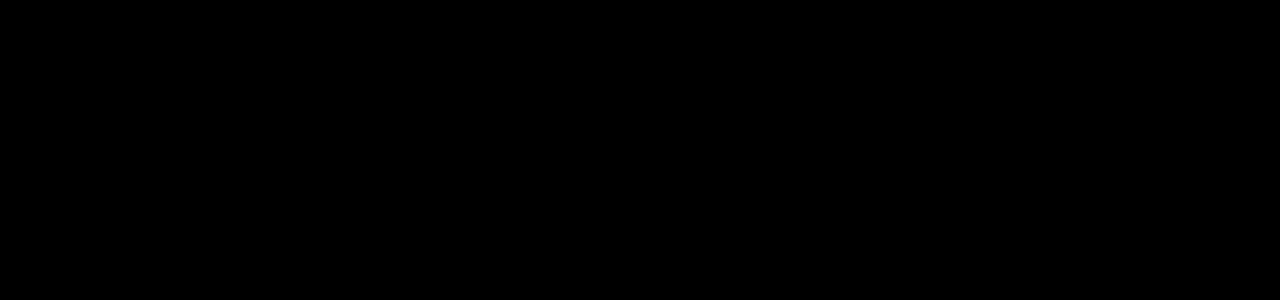
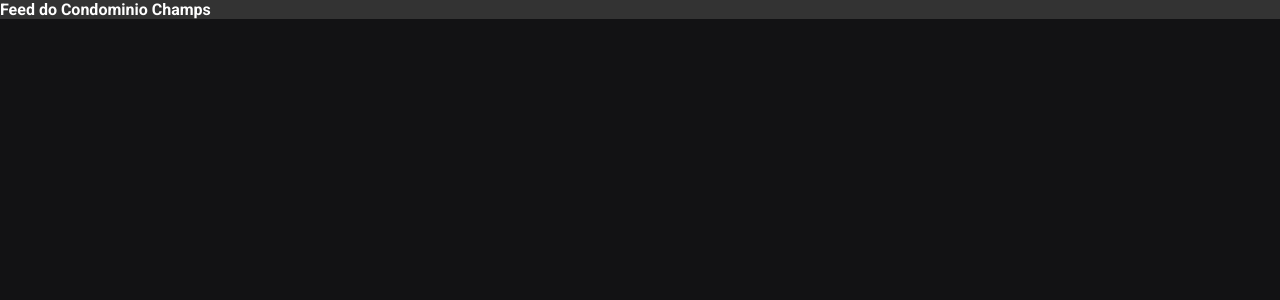
Before and after one commit to ralphbarros/champsapp, a React (Vite) app: page / in a window 1280 px wide. Shown: the top 300 px of the page. Built offline with nearby package versions, Linux system fonts and the light colour scheme.

Commit message:
System Update

```diff
--- a/index.html
+++ b/index.html
@@ -2,9 +2,17 @@
 <html lang="en">
   <head>
     <meta charset="UTF-8" />
+
+    <link rel="preconnect" href="https://fonts.googleapis.com" />
+    <link rel="preconnect" href="https://fonts.gstatic.com" crossorigin />
+
     <link rel="icon" type="image/svg+xml" href="/vite.svg" />
     <meta name="viewport" content="width=device-width, initial-scale=1.0" />
-    <title>Vitekssk + React</title>
+
+
+    <link href="https://fonts.googleapis.com/css2?family=Roboto:wght@400;700&display=swap" rel="stylesheet" />
+
+    <title>Champ's Feed</title>
   </head>
   <body>
     <div id="root"></div>
--- a/src/App.jsx
+++ b/src/App.jsx
@@ -1,16 +1,16 @@
-import { useState } from 'react'
 
-import './styles.css'
+import { Header } from './components/Header'
+import './global.css'
 
 
 function App() {
-  const [count, setCount] = useState(0)
+
 
   return (
     <div className="App">
+      <Header />
 
 
-      <h1>Vitess + React</h1>
 
     </div>
   )
--- a/src/components/Header.jsx
+++ b/src/components/Header.jsx
@@ -0,0 +1,13 @@
+import styles from './Header.module.css'
+
+
+export function Header() {
+    return (
+        <header className={styles.header}>
+            <strong> Feed do Condominio Champs</strong>
+
+        </header>
+
+
+    );
+}
--- a/src/components/Header.module.css
+++ b/src/components/Header.module.css
@@ -1,3 +1,4 @@
 .header {
-    background: #331;
+    background: #333;
+    color: white;
 }
--- /dev/null
+++ b/src/global.css
@@ -0,0 +1,34 @@
+:root {
+    --white: #ffffff;
+    --gray-100: #e1e1e6;
+    --gray-300:#c4c4cc;
+    --gray-400: #8d8d99;
+    --gray-600:#323238;
+    --gray-800:#202024;
+    --gray-900: #121214;
+
+    --green-500: #00875f;
+
+
+}
+
+* {
+   margin:0;
+   padding: 0;
+   box-sizing: border-box;
+}
+
+body {
+background: var(--gray-900);
+color: var(--gray-300);
+-webkit-font-smoothing: antialiased;
+
+}
+
+body, input, textarea, button {
+    font-family: 'Roboto',sans-serif;
+    font-weight: 400;
+    font-size: 1rem;
+
+
+}
--- a/src/styles.css
+++ /dev/null
@@ -1,3 +0,0 @@
-body {
-    background: black;
-}
```
